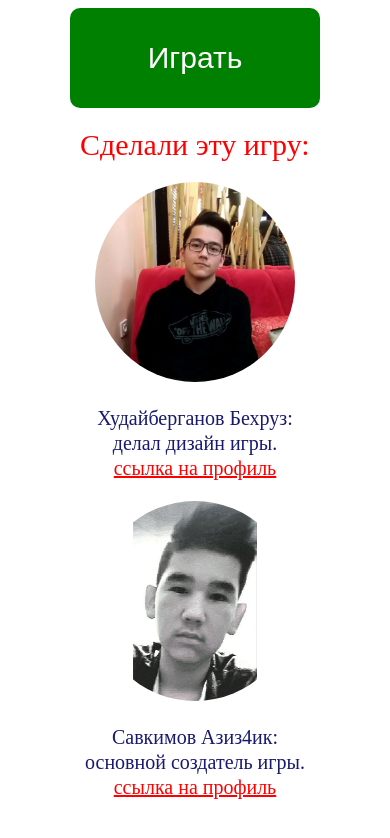
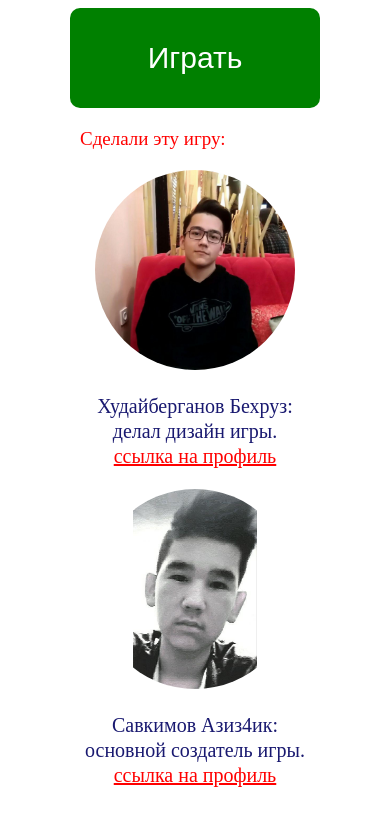
Before and after one commit to Piterden/Games, a plain HTML site: page index.html in a window 390 px wide. Drawn offline with Linux system fonts and the light colour scheme.

Commit message:
Update style.css

```diff
--- a/style.css
+++ b/style.css
@@ -48,3 +48,9 @@ p{
 .www{
     color: red;
 }
+
+@media only screen and (max-width:450px){
+    .p{
+        font-size: 19px;
+    }
+}
```
